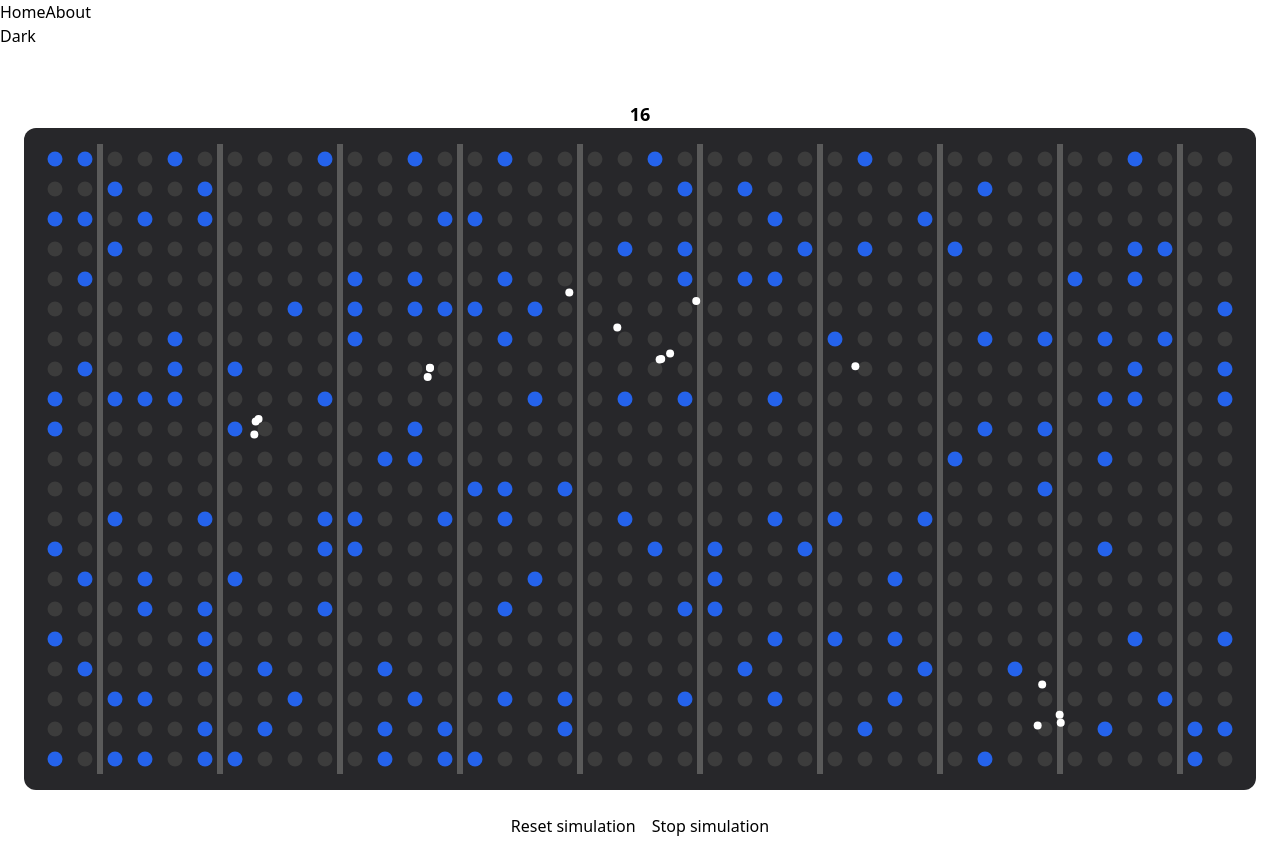
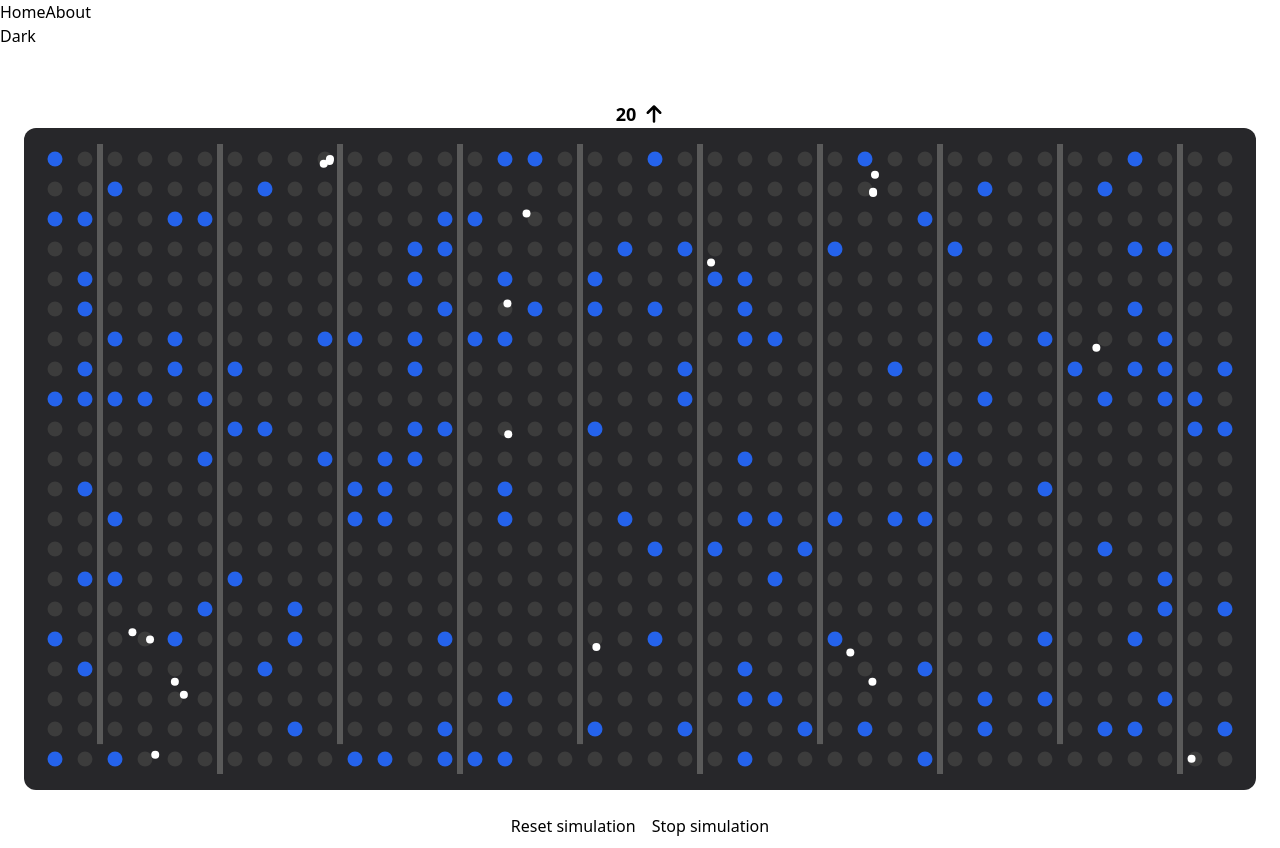
Before and after one commit to Dubbie/rbmk-visualizer, a Vue app: page / in a window 1280 px wide. Built offline with nearby package versions, Linux system fonts and the light colour scheme.

Commit message:
add control rod moving

```diff
--- a/src/constants.js
+++ b/src/constants.js
@@ -1,4 +1,4 @@
-export const DEBUG = true
+export const DEBUG = false
 
 export const ELEMENT_TYPES = {
   URANIUM: {
@@ -16,7 +16,9 @@ export const ELEMENT_TYPES = {
 }
 
 export const MIN_DECAY_TIME = 1000 * 2
-export const MAX_DECAY_TIME = 1000 * 180
+export const MAX_DECAY_TIME = 1000 * 120
 
-export const MIN_URANIUM_TIME = 100
-export const MAX_URANIUM_TIME = 2000
+export const MIN_URANIUM_TIME = 0
+export const MAX_URANIUM_TIME = 120
+
+export const TARGET_NEUTRON_COUNT = 40
--- a/src/models/ControlRod.js
+++ b/src/models/ControlRod.js
@@ -1,19 +1,28 @@
-// src/models/ControlRod.js
 class ControlRod {
-  constructor(x, height) {
+  constructor(x, maxHeight) {
     this.x = x // x position of the control rod
-    this.height = height // height of the control rod
+    this.maxHeight = maxHeight
+    this.height = maxHeight // Start at the bottom (not lifted)
     this.width = 6
+    this.speed = 0.1
   }
 
   draw(context) {
     context.fillStyle = 'rgba(90, 90, 90)' // Color of the control rod
+    // Adjust y to be the maxHeight minus current height, so it draws upwards
     context.fillRect(this.x - this.width / 2, 0, this.width, this.height) // Draw the rod
   }
 
-  // Adjust the height of the control rod
-  setHeight(height) {
-    this.height = height
+  lower() {
+    if (this.height < this.maxHeight) {
+      this.height = Math.min(this.maxHeight, this.height + this.speed) // Lower the rod by speed (increase height)
+    }
+  }
+
+  lift() {
+    if (this.height > 0) {
+      this.height = Math.max(0, this.height - this.speed) // Lift the rod by speed (decrease height)
+    }
   }
 }
 
--- a/src/stores/gameEngineStore.js
+++ b/src/stores/gameEngineStore.js
@@ -6,13 +6,14 @@ import {
   ELEMENT_TYPES,
   MAX_URANIUM_TIME,
   MIN_URANIUM_TIME,
+  TARGET_NEUTRON_COUNT,
 } from '@/constants'
 import GridElement from '@/models/GridElement'
 import Neutron from '@/models/Neutron'
 import ControlRod from '@/models/ControlRod'
 
 export const useGameEngineStore = defineStore('gameEngine', () => {
-  const richness = 20
+  const richness = 10
   const columns = 40
   const rows = 21
   const cellSize = 30
@@ -75,8 +76,10 @@ export const useGameEngineStore = defineStore('gameEngine', () => {
       gridElements.value[randomRow][randomCol].type !==
       ELEMENT_TYPES.URANIUM.type
     ) {
-      gridElements.value[randomRow][randomCol] = new GridElement(
-        ELEMENT_TYPES.URANIUM,
+      replaceElement(
+        randomRow,
+        randomCol,
+        new GridElement(ELEMENT_TYPES.URANIUM),
       )
 
       if (DEBUG) {
@@ -119,6 +122,7 @@ export const useGameEngineStore = defineStore('gameEngine', () => {
       } else {
         isRunning.value = true // Resume the game
         requestAnimationFrame(gameLoop) // Restart the game loop
+        scheduleRandomUranium()
       }
     })
   }
@@ -154,6 +158,8 @@ export const useGameEngineStore = defineStore('gameEngine', () => {
     context.clearRect(0, 0, canvas.width, canvas.height) // Clear canvas
     drawGrid() // Redraw grid
     drawControlRods()
+
+    adjustControlRods()
 
     // Draw each neutron
     for (let i = neutrons.value.length - 1; i >= 0; i--) {
@@ -198,6 +204,7 @@ export const useGameEngineStore = defineStore('gameEngine', () => {
   }
 
   const fireNeutron = (row, col) => {
+    if (!isRunning.value) return
     const neutron = new Neutron(
       col * cellSize + cellSize / 2,
       row * cellSize + cellSize / 2,
@@ -232,6 +239,26 @@ export const useGameEngineStore = defineStore('gameEngine', () => {
     gridElements.value[row][col] = newElement
   }
 
+  // Update the adjustControlRods function in useGameEngine.js
+  const adjustControlRods = () => {
+    const currentNeutronCount = neutrons.value.length
+
+    // Determine if we need to lower or lift control rods
+    const isReducingNeutrons = currentNeutronCount > TARGET_NEUTRON_COUNT
+
+    // Adjust control rods based on current neutron count
+    controlRods.value.forEach((rod, index) => {
+      if (index % 2 === 0) {
+        // Adjust every second control rod
+        if (isReducingNeutrons) {
+          rod.lower() // Lower rod to reduce neutron count
+        } else {
+          rod.lift() // Lift rod to increase neutron count
+        }
+      }
+    })
+  }
+
   const reset = () => {
     console.log('Resetting!')
 
--- a/src/views/ReactorView.vue
+++ b/src/views/ReactorView.vue
@@ -1,5 +1,6 @@
 <script setup>
 import GridView from '@/components/GridView.vue'
+import { TARGET_NEUTRON_COUNT } from '@/constants'
 import { useGameEngineStore } from '@/stores/gameEngineStore'
 import { computed } from 'vue'
 
@@ -14,6 +15,18 @@ const toggleGameState = () => {
     gameEngineStore.start()
   }
 }
+
+const arrowSvg = computed(() => {
+  if (gameEngineStore.neutrons.length >= TARGET_NEUTRON_COUNT) {
+    return `<svg xmlns="http://www.w3.org/2000/svg" fill="none" viewBox="0 0 24 24" stroke-width="3" stroke="currentColor" class="size-5">
+  <path stroke-linecap="round" stroke-linejoin="round" d="M19.5 13.5 12 21m0 0-7.5-7.5M12 21V3" />
+</svg>`
+  }
+
+  return `<svg xmlns="http://www.w3.org/2000/svg" fill="none" viewBox="0 0 24 24" stroke-width="3" stroke="currentColor" class="size-5">
+  <path stroke-linecap="round" stroke-linejoin="round" d="M4.5 10.5 12 3m0 0 7.5 7.5M12 3v18" />
+</svg>`
+})
 </script>
 
 <template>
@@ -22,9 +35,10 @@ const toggleGameState = () => {
       Welcome to the reactor
     </p>
 
-    <p class="text-center">
-      <span class="font-black text-lg">{{ neutronCount }}</span>
-    </p>
+    <div class="flex justify-center items-center gap-x-2">
+      <p class="font-black text-lg">{{ neutronCount }}</p>
+      <div v-html="arrowSvg"></div>
+    </div>
 
     <div class="flex flex-col items-center gap-y-6">
       <div class="bg-zinc-800 rounded-xl">
```
